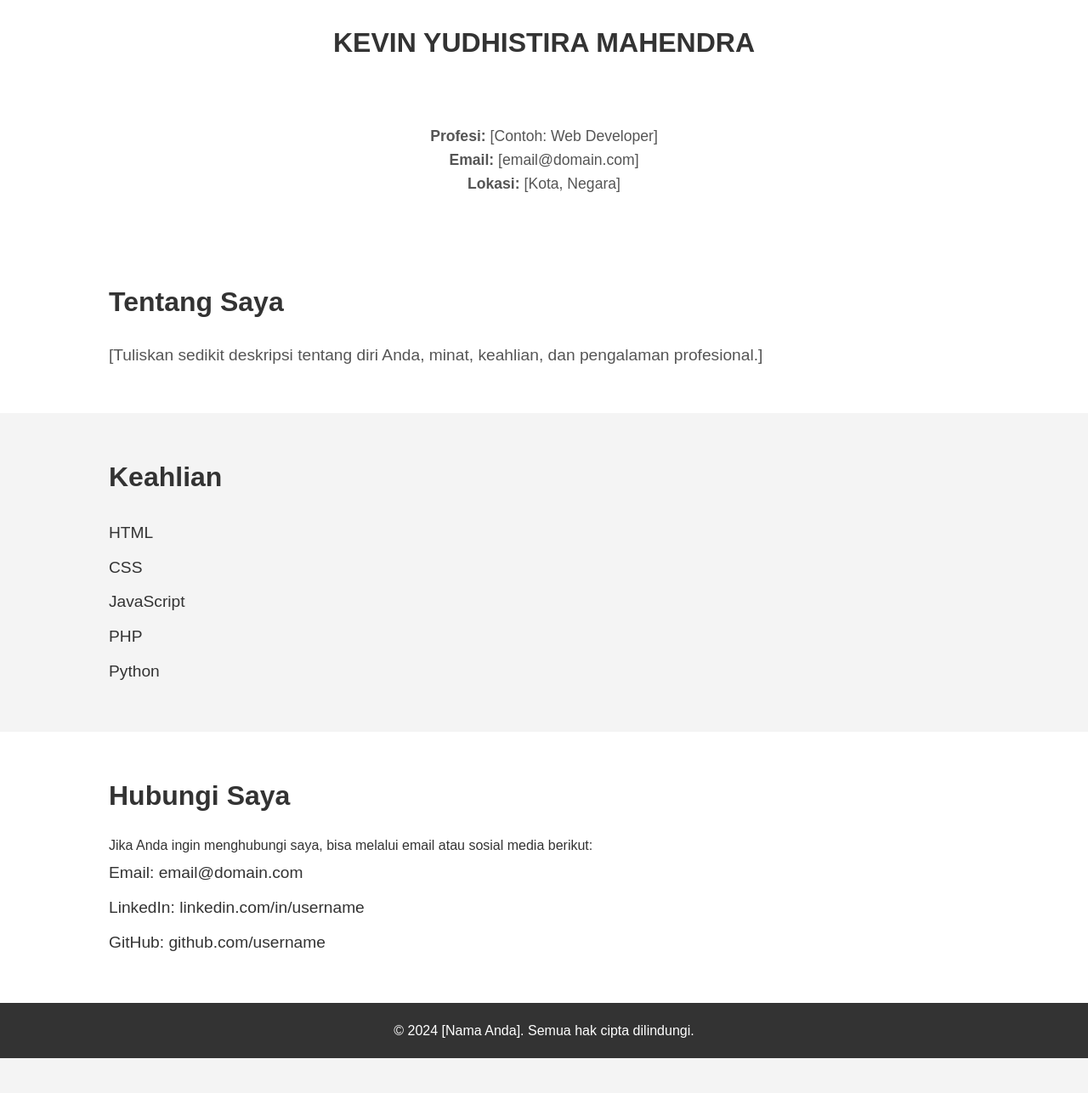
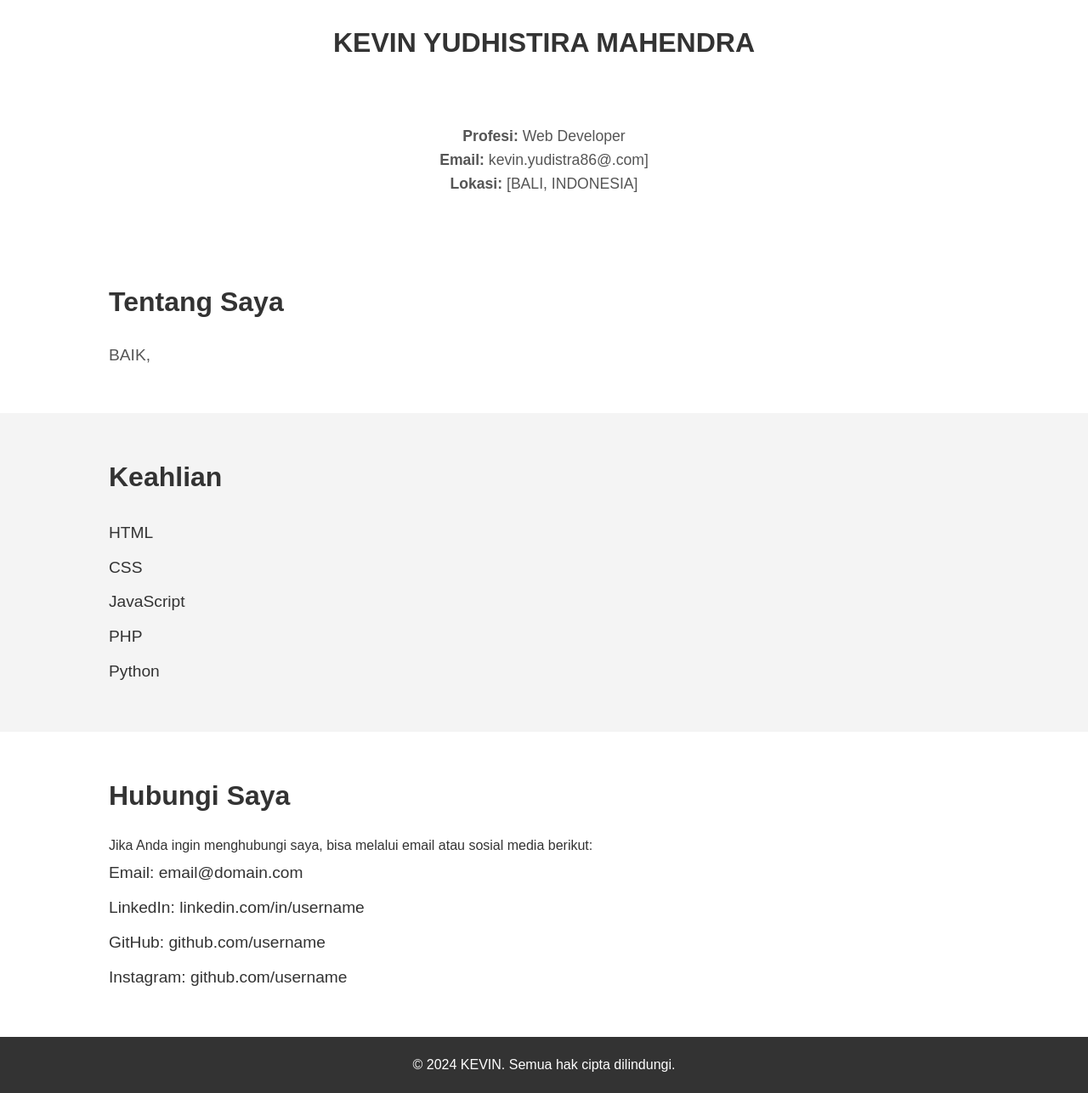
Before and after one commit to Kevinyudhistira/profile, a plain HTML site: page index.html in a window 1280 px wide. Shown: the part 355-1641 px from the top of the page at 85% size. Before the commit the page ends 1600 px from the top, so only its background shows below. Drawn offline with Linux system fonts and the light colour scheme; a script that the page names is missing.

Commit message:
profile
semua

```diff
--- a/index.html
+++ b/index.html
@@ -20,16 +20,16 @@
     <div class="container">
       <img src="tum.png" alt="Foto Profil" class="profile-img">
       <h2>KEVIN YUDHISTIRA MAHENDRA</h2>
-      <p><strong>Profesi:</strong> [Contoh: Web Developer]</p>
-      <p><strong>Email:</strong> [email@domain.com]</p>
-      <p><strong>Lokasi:</strong> [Kota, Negara]</p>
+      <p><strong>Profesi:</strong> Web Developer</p>
+      <p><strong>Email:</strong> kevin.yudistra86@.com]</p>
+      <p><strong>Lokasi:</strong> [BALI, INDONESIA]</p>
     </div>
   </section>
 
   <section class="about">
     <div class="container">
       <h2>Tentang Saya</h2>
-      <p>[Tuliskan sedikit deskripsi tentang diri Anda, minat, keahlian, dan pengalaman profesional.]</p>
+      <p>BAIK,</p>
     </div>
   </section>
 
@@ -54,13 +54,14 @@
         <li>Email: <a href="mailto:email@domain.com">email@domain.com</a></li>
         <li>LinkedIn: <a href="https://linkedin.com/in/username">linkedin.com/in/username</a></li>
         <li>GitHub: <a href="https://github.com/username">github.com/username</a></li>
+        <li>Instagram: <a href="https://github.com/username">github.com/username</a></li>
       </ul>
     </div>
   </section>
 
   <footer>
     <div class="container">
-      <p>&copy; 2024 [Nama Anda]. Semua hak cipta dilindungi.</p>
+      <p>&copy; 2024 KEVIN. Semua hak cipta dilindungi.</p>
     </div>
   </footer>
 
```
